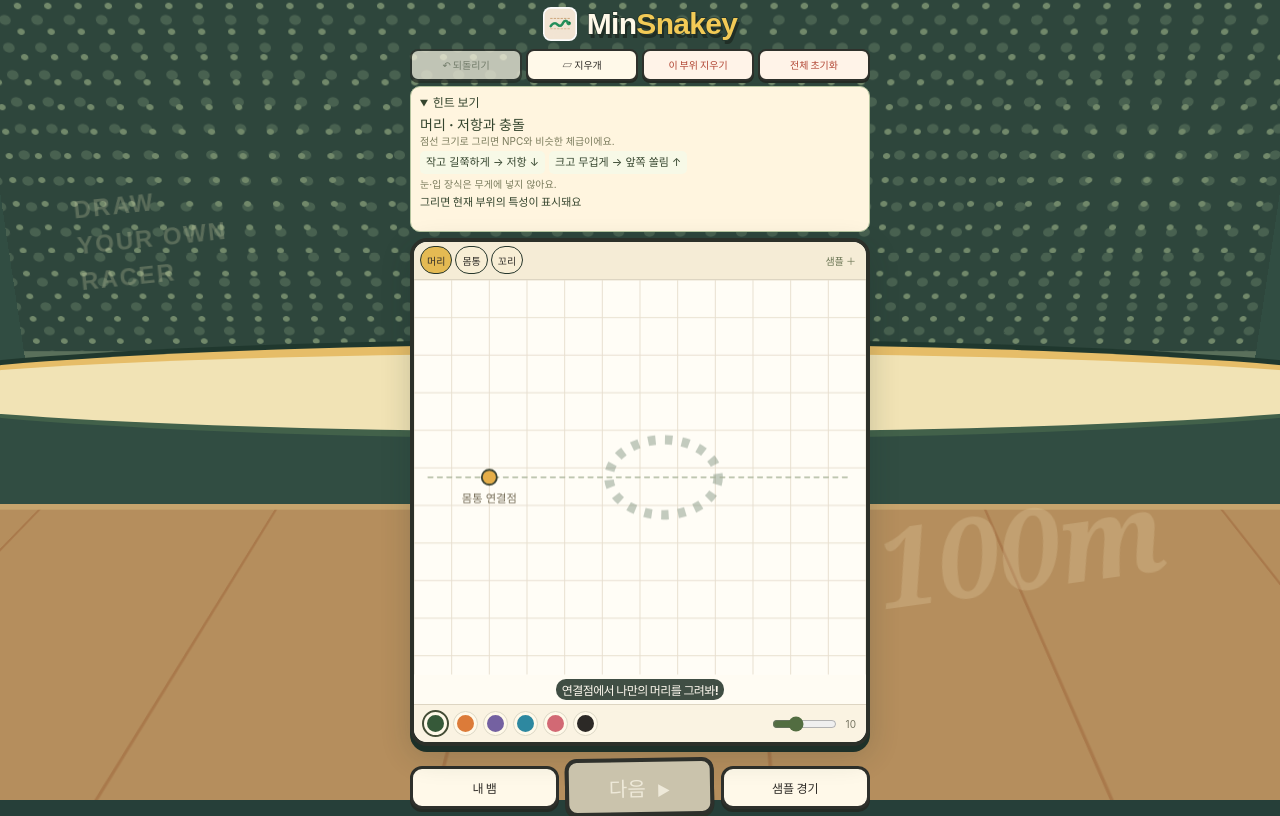
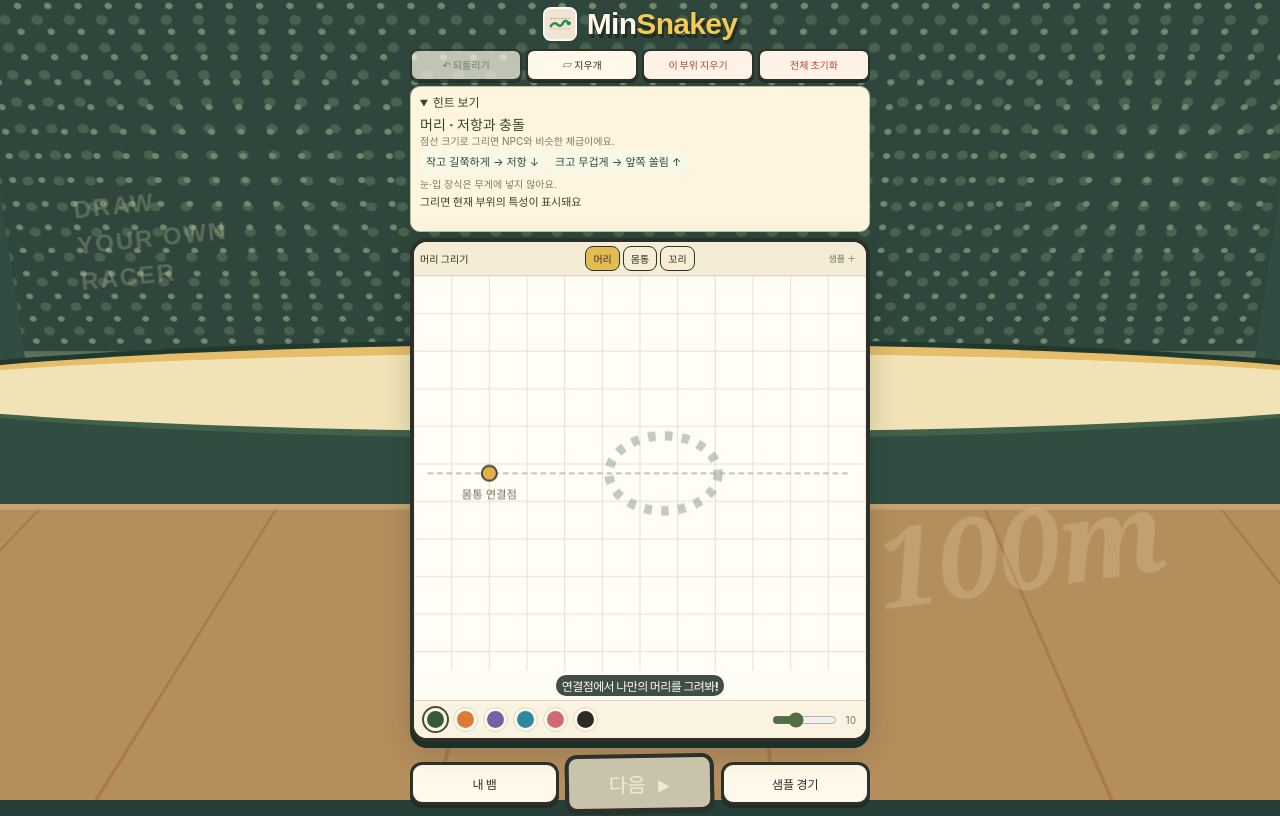
Before and after one commit to minho-nim/MinSnakey, a React (Vite) app: page / in a window 1280 px wide. Shown: the top 816 px of the page. Built offline with nearby package versions, Linux system fonts and the light colour scheme.

Commit message:
Center compact part tabs and restore the drawing header label

```diff
--- a/src/Workshop.tsx
+++ b/src/Workshop.tsx
@@ -420,21 +420,17 @@ export default function Workshop({
       </div>
       <div className="creation-stage">
         <div className="paper-heading">
+          <b className="part-heading-label">{names[kind]} 그리기</b>
       <nav className="part-tabs" aria-label="그리기 단계">
         {parts.map((p, i) => (
           <button
             key={p}
+            data-drawn={values[p].strokes.length > 0}
             aria-pressed={step === i}
             className={step === i ? "chosen" : ""}
             onClick={() => switchPart(i)}
           >
-            <span>{i + 1}</span>
             {names[p]}
-            {values[p].strokes.length > 0 && (
-              <small>
-                {drawingConnection(values[p], p).connected ? "✓" : "!"}
-              </small>
-            )}
           </button>
         ))}
       </nav>
--- a/src/style.css
+++ b/src/style.css
@@ -3522,3 +3522,9 @@ meter::-webkit-meter-optimum-value {
 .workshop > .arcade-tools { display: grid; grid-template-columns: repeat(4, minmax(0, 1fr)); gap: 4px; }
 .workshop > .arcade-tools button { padding: 5px 3px; font-size: 10px; }
 .workshop .live-part-traits { min-height: 32px; line-height: 16px; }
+
+.workshop .paper-heading { display: grid; grid-template-columns: minmax(0, 1fr) auto minmax(0, 1fr); gap: 4px; min-height: 34px; }
+.workshop .paper-heading .part-heading-label { font-size: 10px; white-space: nowrap; }
+.workshop .paper-heading .part-tabs { justify-content: center; gap: 3px; }
+.workshop .paper-heading .part-tabs button { min-height: 25px; padding: 3px 7px; border-radius: 8px; font-size: 10px; }
+.workshop .paper-heading > button { justify-self: end; font-size: 9px; }
```
Also changed, not shown: 1 other file (tests, documents, lock files or other folders).
